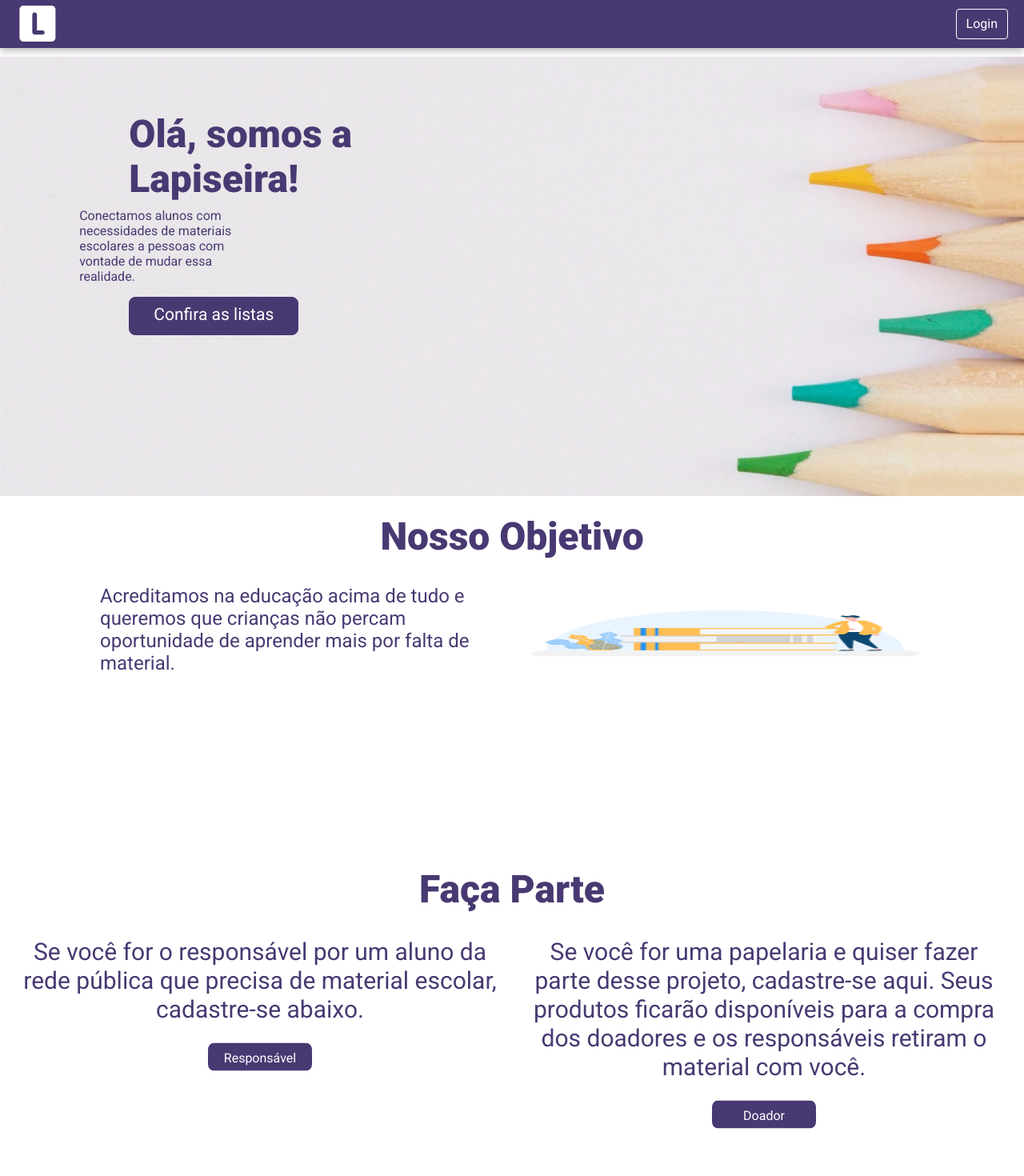
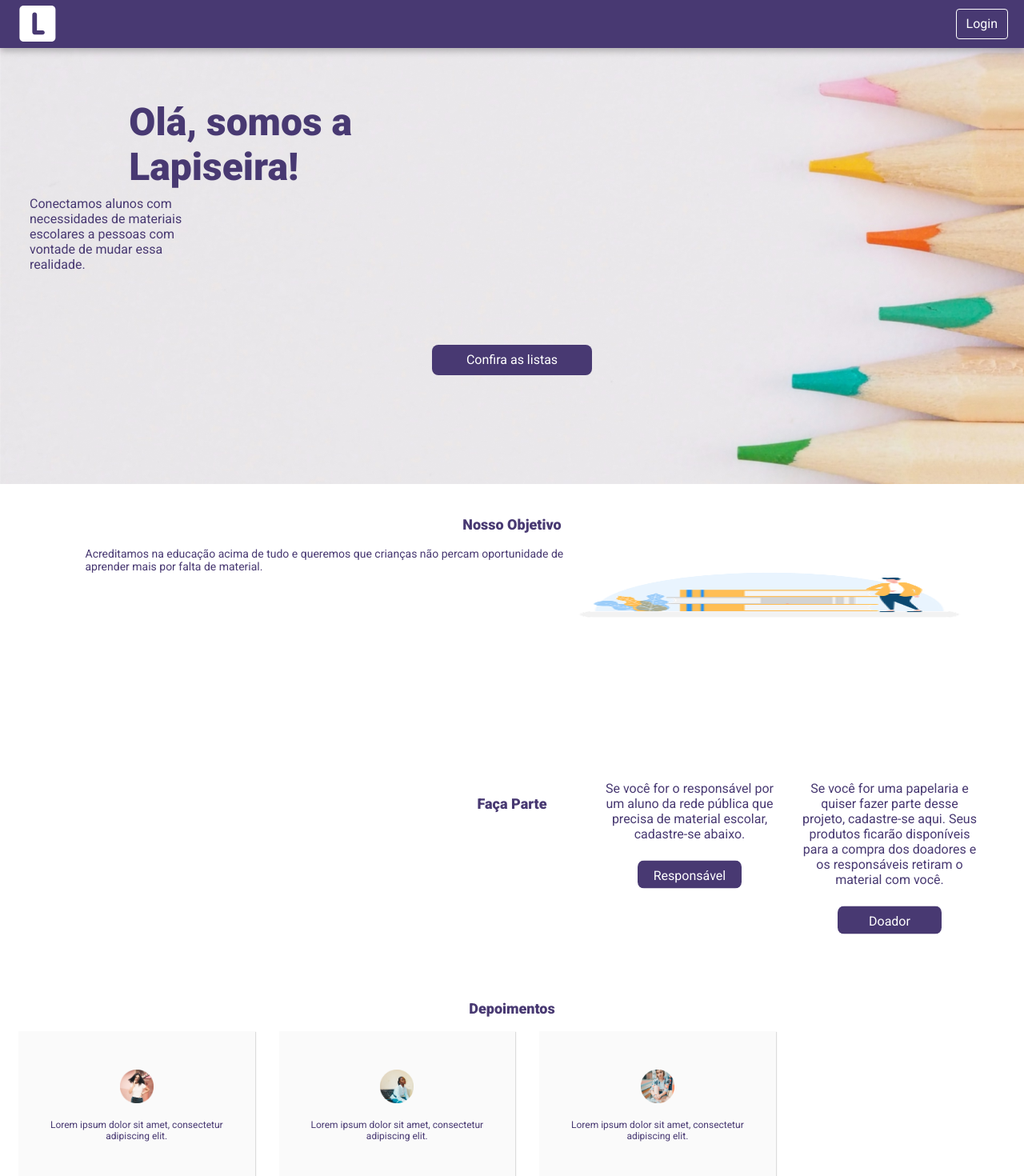
Before and after one commit to enzocsantos18/squad28, a React (Create React App) app in the folder frontend/: page / in a window 1280 px wide. Shown: the top 1470 px of the page at 80% size. Built offline with nearby package versions, Linux system fonts and the light colour scheme.

Commit message:
Alteração
Alteração da rolagem e melhoria do css

```diff
--- a/frontend/src/pages/Oficial/index.js
+++ b/frontend/src/pages/Oficial/index.js
@@ -14,7 +14,7 @@ function Oficial() {
     return (
         <>
         <Header >
-            <Link className="btn btn-primary" id="menu_button" to="/login">Login</Link>
+            <Link className="btn btn-primary"  to="/login">Login</Link>
         </Header>
 
         <Container fluid >
@@ -22,28 +22,30 @@ function Oficial() {
                 <div id='fundo_inicio'>
 
                     <div>
-                        <h1 className='h1_titulo '>Olá, somos a<br/> Lapiseira!</h1>
+                        <h1 className='h1_titulo'>Olá, somos a<br/> Lapiseira!</h1>
                     </div>
 
-                    <p className='p_home' id='teste_topo'>Conectamos alunos com<br/>
+                    <p className='p_home'>Conectamos alunos com<br/>
                         necessidades de materiais<br/>
                         escolares a pessoas com<br/>
                         vontade de mudar essa<br/>
                         realidade.</p>
 
 
-                    <Link className="btn button" to="#">Confira as listas</Link>
-                    <Link className="btn btn-primary" id="button_precipal" to="/lista">Confira as listas</Link>
+                    <Link className="btn button1" to="#">Confira as listas</Link>
+                    <Link className="btn button1" id="button_precipal" to="/lista">Confira as listas</Link>
                 </div>
 
 
                 <h2 className='h2_home'>Nosso Objetivo</h2>
-                <Row xs={2} md={2} lg={2}>
 
-                    <Col>
-                        <p  className='p_home texto_imagem'>Acreditamos na educação acima de tudo e queremos que crianças não percam oportunidade de aprender mais por falta de material.</p>
+                <Row xs={2} md={2} id='MedidaPNaoRolarPLado'>
+
+                    <Col  >
+                    <p  className='p_texto_imagem'>Acreditamos na educação acima de tudo e queremos que crianças não percam oportunidade de aprender mais por falta de material.</p>
+
                     </Col>
-                    <Col>
+                    <Col >
                         <img src={img_nosso} id="img_nosso_objetivo"/>
                     </Col>
                 </Row>
@@ -51,16 +53,15 @@ function Oficial() {
                 <h2 id='espacamento_h2' className='h2_home'>Faça Parte</h2>
 
 
-                <Row xs={1} md={2} className='grid_home'>
+                <Row xs={1} md={2} className='MedidaPNaoRolar'>
 
                     <Col>
-                        <p className='p_home centralizarTexto p_res_920'>Se você for o responsável por um aluno da rede pública que precisa de material escolar, cadastre-se abaixo.</p>
-                        {/* <a href='' > <Button className='button2' type='submint'>Responsável</Button></a> */}
+                        <p className='p_home p_centralizarTexto '>Se você for o responsável por um aluno da rede pública que precisa de material escolar, cadastre-se abaixo.</p>
                         <Link className="btn button2" to="/CadastroResponsavel">Responsável</Link>
                     </Col>
 
                     <Col>
-                        <p className='p_home centralizarTexto p_res_920'>Se você for uma papelaria e quiser fazer parte desse projeto, cadastre-se aqui. Seus produtos ficarão disponíveis para a compra dos doadores e os responsáveis retiram o material com você.</p>
+                        <p className='p_home p_centralizarTexto '>Se você for uma papelaria e quiser fazer parte desse projeto, cadastre-se aqui. Seus produtos ficarão disponíveis para a compra dos doadores e os responsáveis retiram o material com você.</p>
                         <Link className="btn button2" to="/CadastroResponsavel">Doador</Link>
 
 
@@ -76,19 +77,19 @@ function Oficial() {
                     <Col>
                         <div className='fundo_card'>
                             <img src={Ellipse1} className='img_card'/>
-                            <p className='p_card p_home'>Lorem ipsum dolor sit amet, consectetur adipiscing elit.</p>
+                            <p className='p_card '>Lorem ipsum dolor sit amet, consectetur adipiscing elit.</p>
                         </div>
                     </Col>
-                    <Col >
+                    <Col>
                         <div className='fundo_card'>
                             <img src={Ellipse2} className='img_card'/>
-                            <p className='p_card p_home' >Lorem ipsum dolor sit amet, consectetur adipiscing elit.</p>
+                            <p className='p_card ' >Lorem ipsum dolor sit amet, consectetur adipiscing elit.</p>
                         </div>
                     </Col>
-                    <Col >
+                    <Col>
                         <div className='fundo_card'>
                             <img src={Ellipse3} className='img_card'/>
-                            <p className='p_card p_home'>Lorem ipsum dolor sit amet, consectetur adipiscing elit.</p>
+                            <p className='p_card'>Lorem ipsum dolor sit amet, consectetur adipiscing elit.</p>
                         </div>
                     </Col>
 
--- a/frontend/src/pages/Oficial/style.css
+++ b/frontend/src/pages/Oficial/style.css
@@ -1,8 +1,7 @@
 @import url('https://fonts.googleapis.com/css2?family=Roboto:wght@400;500;700;900&display=swap');
-#menu_button{
-    display: none;
-}
-
+/* .header_button{
+    margin-bottom: 0;
+} */
 body {
     background-color: #ffffff;
 }
@@ -12,6 +11,7 @@ body {
     height: 550px;
     padding: 45px 0 0 37px;
     overflow:hidden;
+    margin-top: -15px;
 }
 
 .h1_titulo{
@@ -33,11 +33,10 @@ body {
     line-height: 19px;
     color: #483972;
 }
-#teste_topo{
-    margin-left: 5%;
-}
-.button{
+
+.button1{
     background: #483972;
+    color: #fff;
     border-radius: 8px;
     width: 200px;
     height: auto;
@@ -46,9 +45,13 @@ body {
     left: 50%;
     transform: translate(-50%,-50%);
     margin-top: 50px;
-    color: #fff;
+
+    /* display: flex;
+    align-items: center;
+    justify-content: center;  */
+
 }
-.button:hover{
+.button1:hover{
     background-color: #7B61FF;
     color: #fff;
 }
@@ -67,18 +70,12 @@ body {
     margin-left: 50%;
     transform: translate(-50%,-50%);
 }
-
-#p_subtitulo{
-    font-family: Roboto;
-    font-style: normal;
-    font-weight: normal;
-    font-size: 16px;
-    line-height: 19px;
-    color: #483972;
+#MedidaPNaoRolarPLado{
+    padding: 0 0 0 0;
+    margin: 0 0 0 0;
 }
-
-.texto_imagem{
-    width: auto;
+.p_texto_imagem{
+    width: 100%;
     height: 79px;
     font-family: Roboto;
     font-style: normal;
@@ -88,21 +85,26 @@ body {
     color: #483972;
     /* text-align: left;  */
     /* padding: 0 0 0 34px; */
-    margin: 0 0 0 25px;
+    margin-left: 15%;
+}
+#img_nosso_objetivo{
+    width: 100%;
+    height: 90px;
+    margin-top: 10%;
+    display: block;
+    margin-left: auto;
+    margin-right: auto;
 }
 
-#img_nosso_objetivo{
-    width: 172.04px;
-    height: 115px;
-    /* display: block;
-    margin-left: auto;
-    margin-right: auto;
-    margin-top: 15%; */
+#espacamento_h2{
+    margin-top: 87px;
 }
-#espacamento_h2{
-    margin-top: 81px;
+
+.MedidaPNaoRolar{
+    margin: 0 10px 0 10px;
 }
-.centralizarTexto{
+
+.p_centralizarTexto{
     width: 220px;
     text-align: center;
     display: block;
@@ -129,12 +131,6 @@ body {
     color: #fff;
 }
 
-.grid_home{
-    margin: 0 10px 0 10px;
-
-}
-
-
 #MedidaParaNaoRolarAPagina{
     margin: 0 8px;
 }
@@ -147,98 +143,49 @@ body {
     margin-top: 30px;
     width: 42px;
     height: 42px;
-    position: relative;
-    left: 50%;
-    margin-right: -50%;
-    transform: translate(-50%, -50%)
+    display: block;
+    margin-left: auto;
+    margin-right: auto;
+    margin-bottom: 20px;
 }
 
 .p_card{
-    /* width: 98px;
-    height: 67px; */
-
     font-family: Roboto;
     font-style: normal;
     font-weight: normal;
     font-size: 12px;
     line-height: 14px;
     text-align: center;
-    color: #000000;
-    margin: 0 0 0 0;
+    color: #483972;
+    width: auto;
+    height: 67px;
+}
+.fundo_card{
+    margin-bottom: 50px;
 }
 
-
 @media (min-width: 540px){
-    #menu_button{
-        display: none;
-    }
     #button_precipal{
         display: none;
     }
     #fundo_inicio{
         background-image: url("../../assets/Fundo_grade.png");
         width: 100%;
-        height: 550px;
+        height: 500px;
         padding: 45px 0 0 37px;
         align-items: center;
     }
-    /* .h1_titulo{
-        width: 100%;
-        height: auto;
-        top: 1350px;
-        font-size: 28px;
-        line-height: 32px;
-        margin-top: 10%;
-        margin-left: 10%;
-    } */
-    /* .p_home{
-        font-size: 19px;
-        line-height: 21px;
-        margin-top: 10%;
-        margin-left: 10%;
-    } */
-    /* .button{
-        margin-top: 25%;
-    }
-    .centralizarTexto{
-        width: auto;
+
+    .h1_titulo{
+        font-size: ;
     }
 
-    .img_card{
-        width: 40%;
-        height: auto;
-        margin-top: 20%;
-    }
-    .texto_imagem{
-        width: auto;
-        height: 15%;
-        font-size: 16px;
-        line-height: 20px;
-        padding: 0 25% 0 20%;
-    } */
-    /* #img_nosso_objetivo{
-        width: 90%;
-        height: 15%;
-        margin-top: 5%;
-    }     */
-    /* .fundo_card{
-        padding: 6% 5% 15% 5%;
-        box-shadow: 1px 1px 1px #DCDCDC;
-        background-color: #FAFAFA;
-    }
-    .p_res_920{
-        font-size: 20px;
-        line-height: 28px;
-        width:80%;
-        height: auto;
-    } */
+
 
 }
 
 @media (min-width: 721px){
-    #menu_button{
-        display: none;
-    }
+
     #button_precipal{
         display: none;
     }
@@ -269,10 +216,6 @@ body {
 
 }
 @media (min-width: 992px){
-    #menu_button{
-        display: block;
-    }
-
     #fundo_inicio{
         background-image: url("../../assets/Fundo_grade.png");
         width: 100%;
@@ -296,7 +239,7 @@ body {
         margin-top: 48px;
     } */
 
-    .button{
+    /* .button{
         display: none;
     }
     #button_precipal{
@@ -329,14 +272,7 @@ body {
         height: 240px;
     }
 
-    .p_res_920{
-        font-size: 30px;
-        line-height: 36px;
-        width:100%;
-        height: auto;
-    }
-
-
+*/
     /*p{
 
     }
@@ -359,10 +295,7 @@ body {
 
 }
 
-@media (min-width: 1150px) {
-    #menu_button{
-        display: block;
-    }
+/* @media (min-width: 1150px) {
 
     .fundo_card{
         position: relative;
@@ -381,4 +314,4 @@ body {
 
     }
 
-}
+} */
```
